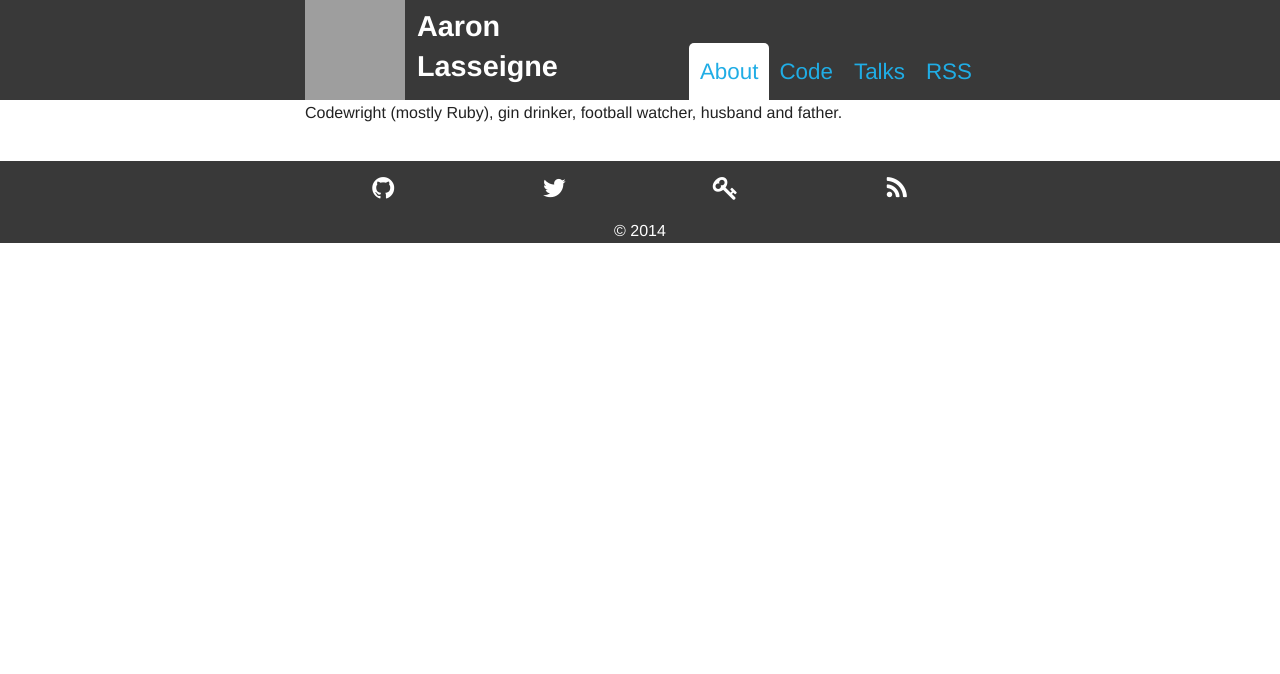
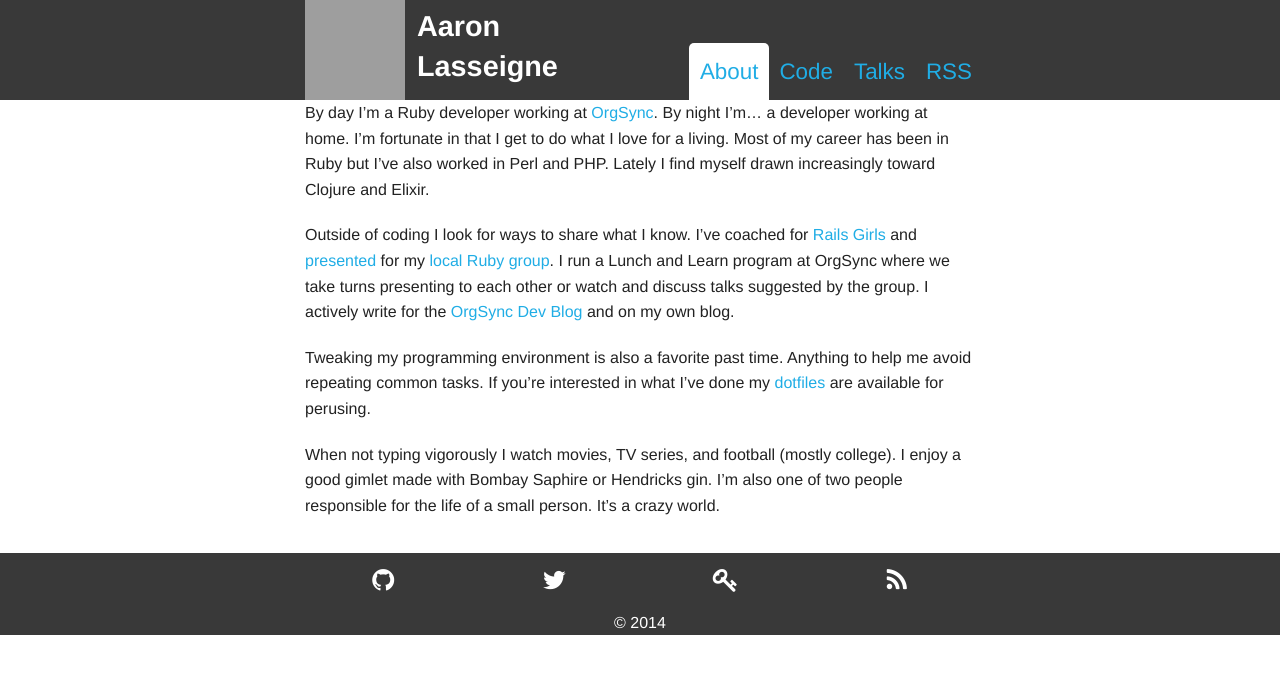
Before and after one commit to AaronLasseigne/aaronlasseigne.github.com, a Jekyll site: the page built from about.md, in a window 1280 px wide. Shown: the top 674 px of the page. Built offline with Jekyll 4.4.1, drawn with Linux system fonts in a browser that asks for light colours; grey boxes are pictures that could not be loaded.

Commit message:
first take on the about page

```diff
--- a/about.md
+++ b/about.md
@@ -2,4 +2,29 @@
 title: About
 ---
 
-Codewright (mostly Ruby), gin drinker, football watcher, husband and father.
+By day I'm a Ruby developer working at [OrgSync][1].
+By night I'm... a developer working at home.
+I'm fortunate in that I get to do what I love for a living.
+Most of my career has been in Ruby but I've also worked in Perl and PHP.
+Lately I find myself drawn increasingly toward Clojure and Elixir.
+
+Outside of coding I look for ways to share what I know.
+I've coached for [Rails Girls][2] and [presented][3] for my [local Ruby group][4].
+I run a Lunch and Learn program at OrgSync where we take turns presenting to each other or watch and discuss talks suggested by the group.
+I actively write for the [OrgSync Dev Blog][5] and on my own blog.
+
+Tweaking my programming environment is also a favorite past time.
+Anything to help me avoid repeating common tasks.
+If you're interested in what I've done my [dotfiles][6] are available for perusing.
+
+When not typing vigorously I watch movies, TV series, and football (mostly college).
+I enjoy a good gimlet made with Bombay Saphire or Hendricks gin.
+I'm also one of two people responsible for the life of a small person.
+It's a crazy world.
+
+[1]: http://www.orgsync.com/
+[2]: http://railsgirls.com/
+[3]: /talks/
+[4]: http://www.dallasrb.org/
+[5]: http://devblog.orgsync.com/
+[6]: https://github.com/AaronLasseigne/dotfiles
```
